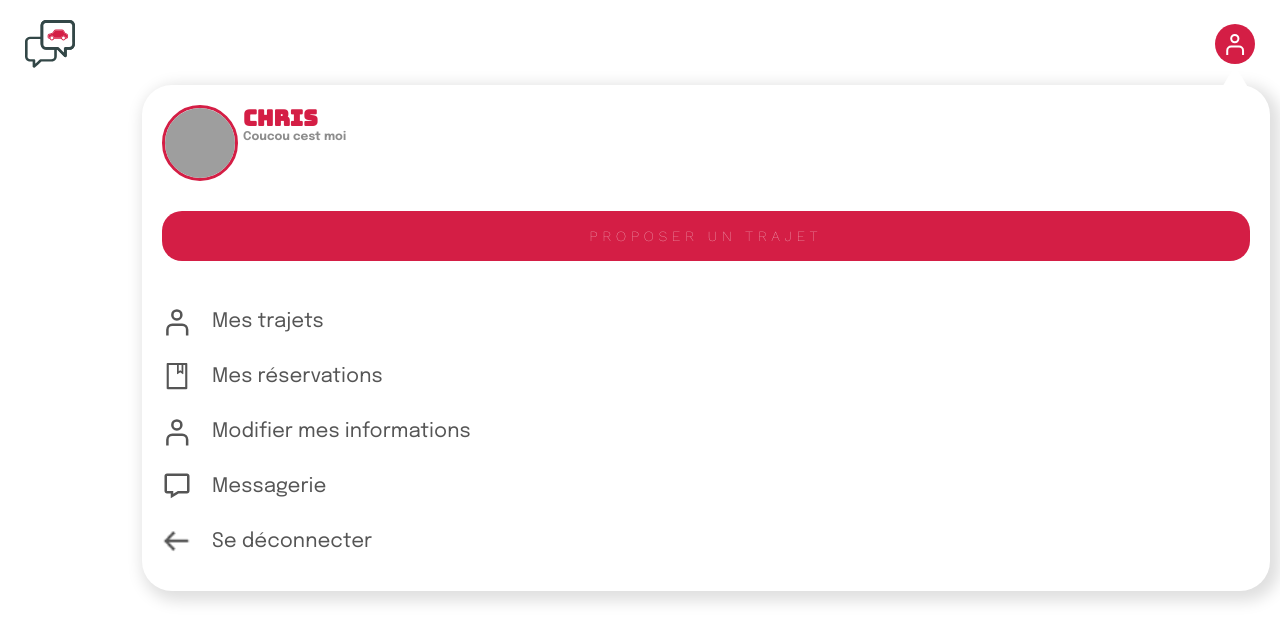
After one commit to chrisviv/blablaCampus, a PHP site: page /myaccount.php in a window 1280 px wide. The commit adds this page. Shown: the top 642 px of the page. Run offline with PHP 8.4, Linux system fonts and the light colour scheme; grey boxes are pictures that could not be loaded.

Commit message:
working on account page

```diff
--- a/assets/css/style.css
+++ b/assets/css/style.css
@@ -120,7 +120,7 @@ body{
     display: flex;
     justify-content: space-between;
     align-items: center;
-    margin: 20px 10px;
+    margin: 20px 25px;
 }
 .headerTitle{
     font-family: 'worksans';
@@ -291,6 +291,8 @@ body{
     left: calc(50% - 115px);
 }
 
+/*----------CONFIRM-----------------*/
+
 .confirmMsg{
     margin: 30px 10px;
 }
@@ -305,3 +307,105 @@ body{
     font-size: 13px;
     margin-left: 10px;
 }
+
+/*-------------------- PROFILE ------------------------------*/
+
+#userBtn{
+    position: relative;
+
+}
+.userPanel{
+    display: flex;
+    align-items: flex-start;
+    justify-content: center;
+    flex-direction: column;
+    -webkit-box-shadow: 5px 5px 15px 5px rgba(0,0,0,0.13);
+    box-shadow: 5px 5px 15px 5px rgba(0,0,0,0.13);
+    padding: 20px;
+    border-radius: 30px;
+    width: 85%;
+    position: absolute;
+    right: 10px;
+    top: 85px;
+}
+
+.userPanel::before{
+    content: '';
+    position: absolute;
+
+    top: -20px;
+    right: 10px;
+    height : 0;
+    width : 0;
+    border-right : 25px solid transparent;
+    border-bottom : 43px solid white;
+    border-left : 25px solid transparent;
+
+}
+.profileContainer  > img{
+   width: 70px;
+   height: 70px;
+   border-radius: 100px;
+   border: 3px solid var(--red);
+}
+
+.profileContainer {
+    width: 100%;
+    display: flex;
+    flex-direction: row;
+
+}
+.profile {
+    width: 80%;
+    margin-left: 5px;
+}
+.profile > h2{
+    font-family: "bungee";
+    color: var(--red);
+    margin: 0;
+    font-size: 22px;
+}
+.profile > h3{
+    font-family: "epilogue";
+    color: rgba(51, 51, 51, 0.562);
+    margin: 0;
+    font-size: 12px;
+
+}
+.profileOptions{
+    width: 100%;
+}
+.trajetBtn{
+    width: 100%;
+}
+
+.trajetBtn > a> button{
+    font-family: "worksans", sans-serif;
+    border: 0;
+    border-radius: 20px;
+    width: 100%;
+    height: 50px;
+    font-weight: 100;
+    font-size: 14px;
+    background: var(--red);
+    color: white;
+    letter-spacing: 5px;
+    margin: 30px 0px;
+}
+.modalLink{
+    margin: 5px 0px;
+    display: flex;
+    height: 50px;
+    align-items: center;
+    width: 100%;
+}
+.modalLink > img{
+    width: 30px;
+}
+.modalLink > a{
+    text-decoration: none;
+    font-family: "epilogue";
+    color: var(--grayTextiInput);
+    font-size: 20px;
+    margin-left: 20px;
+}
--- a/confimation.php
+++ b/confimation.php
@@ -1,5 +1,5 @@
 <!DOCTYPE html>
-<html lang="en">
+<html lang="fr">
 <head>
     <meta charset="UTF-8">
     <meta http-equiv="X-UA-Compatible" content="IE=edge">
--- /dev/null
+++ b/myaccount.php
@@ -0,0 +1,71 @@
+<!DOCTYPE html>
+<html lang="fr">
+<head>
+    <meta charset="UTF-8">
+    <meta http-equiv="X-UA-Compatible" content="IE=edge">
+    <meta name="viewport" content="width=device-width, initial-scale=1.0">
+    <title>BlaBlaCampus</title>
+    <link rel="icon" type="image/x-icon" href="assets/img/bbcLogo.svg">
+    <link rel="stylesheet" href="assets/css/style.css">
+</head>
+<body>
+    <div class="header">
+        <div class="headerLogo">
+        <a href="index.php">
+            <img src="assets/img/bbcLogo.svg" alt="photo du logo">
+        </a>
+        </div>
+
+        <div class="headerTitle">
+            <img src="assets/img/userIcon.svg" alt="icone du utilisateur" id="userBtn">
+        </div>
+    </div>
+
+    <div class="userPanel">
+
+       <div class="profileContainer">
+         <img src="https://picsum.photos/200/300" alt="Photo de profil">
+
+         <div class="profile">
+             <h2>Chris</h2>
+             <h3>Coucou cest moi</h3>
+         </div>
+       </div>
+
+       <div class="trajetBtn">
+        <a href="trajets.php">
+            <button>PROPOSER UN TRAJET</button>
+        </a>
+        </div>
+
+        <div class="profileOptions">
+
+            <div class="modalLink">
+                <img src="assets/img/people.svg" alt="">
+                <a href="http://">Mes trajets</a>
+            </div>
+
+            <div class="modalLink">
+                <img src="assets/img/book.svg" alt="">
+                <a href="http://">Mes réservations</a>
+            </div>
+
+            <div class="modalLink">
+                <img src="assets/img/people.svg" alt="">
+                <a href="http://">Modifier mes informations</a>
+            </div>
+
+            <div class="modalLink">
+                <img src="assets/img/bx_message.svg" alt="">
+                <a href="http://">Messagerie</a>
+            </div>
+
+            <div class="modalLink">
+                <img src="assets/img/ForwardArrow.png" alt="">
+                <a href="http://">Se déconnecter</a>
+            </div>
+        </div>
+
+    </div>
+</body>
+</html>
```
Also changed, not shown: assets/img/ForwardArrow.png (added), assets/img/book.svg (added), assets/img/bx_message.svg (added), assets/img/people.svg (added), assets/img/userIcon.svg (added).
